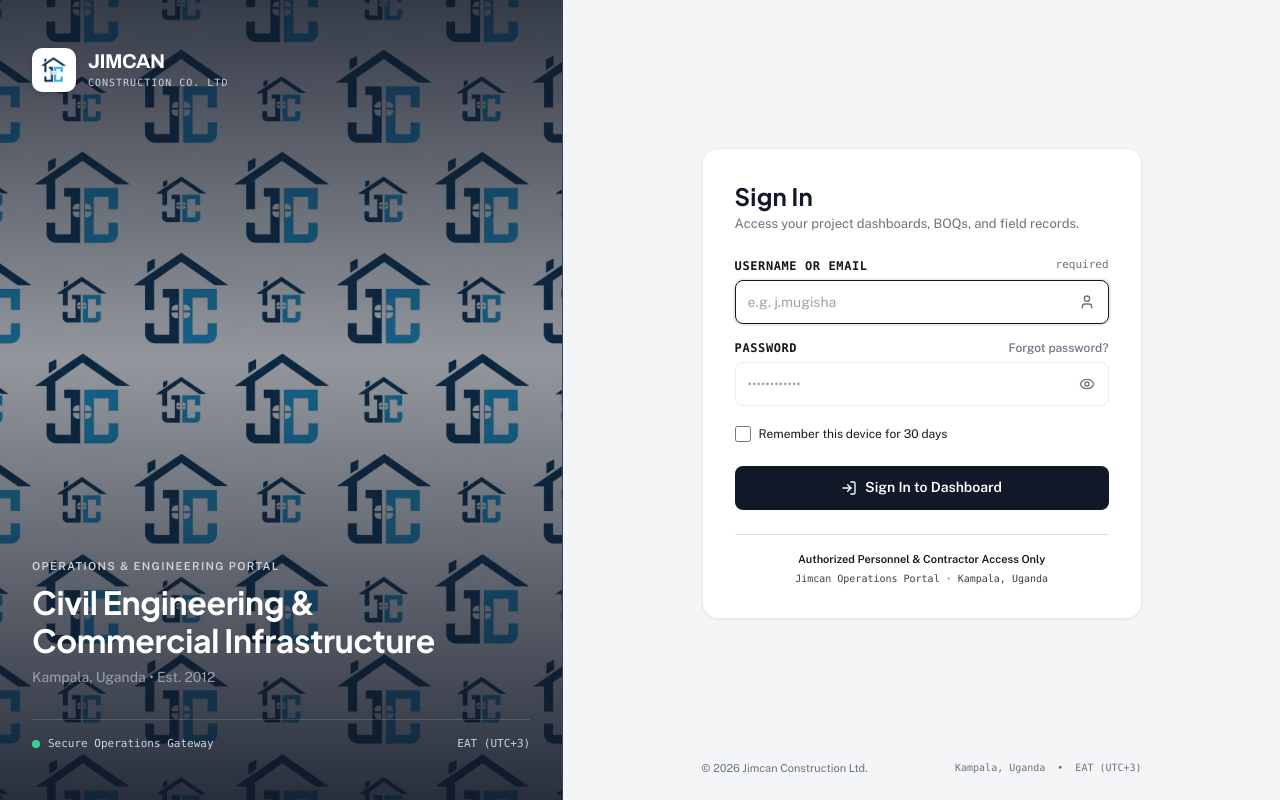
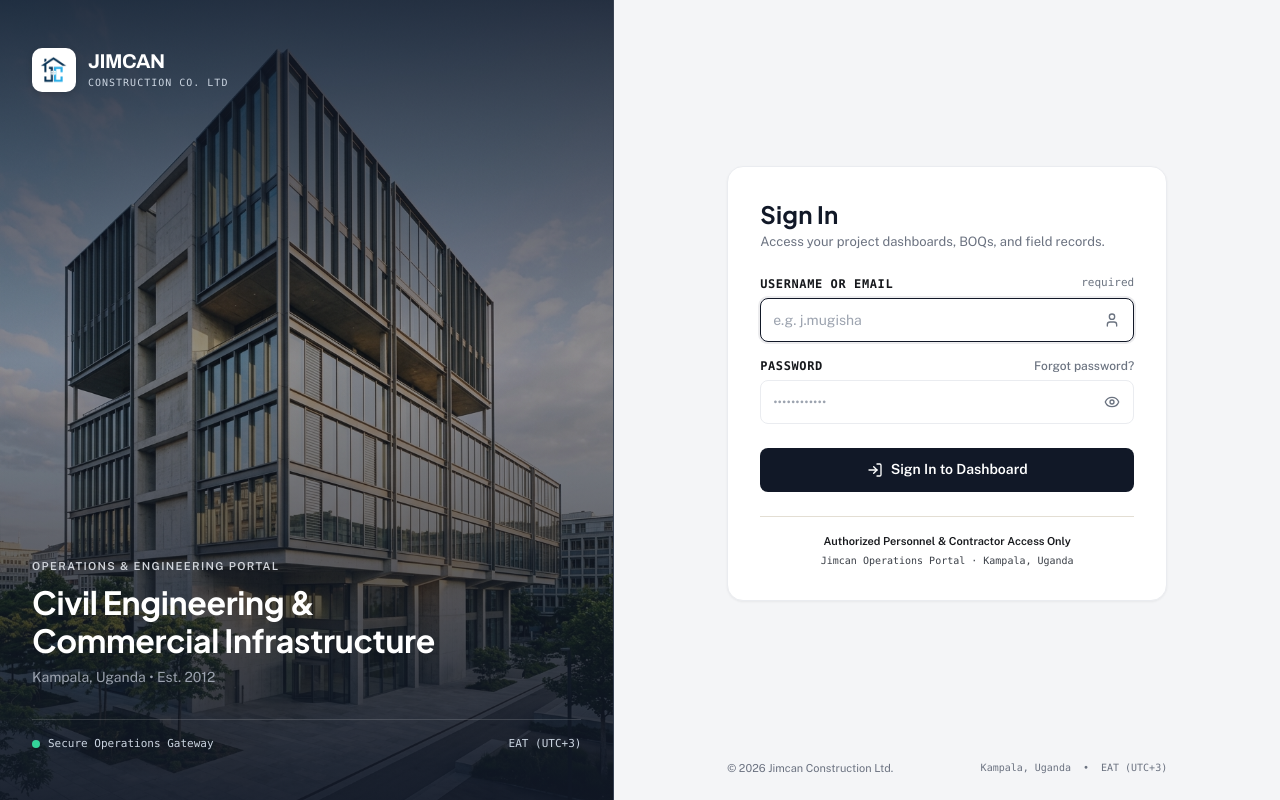
Before and after one commit to GeorgewilliamsUg/JimCan, a Django app: page / in a window 1280 px wide. Run offline with Django 5.2, Linux system fonts and the light colour scheme; parts of the project's set-up code (start-up, migrations or seed data) failed here and were passed over; some libraries are stand-ins or nearby versions.

Commit message:
fix(auth): polish login layout, restore architectural asset, untrack .env, and allow local loopback in runserver

```diff
--- a/jimcan/settings.py
+++ b/jimcan/settings.py
@@ -51,8 +51,10 @@ else:
         "Wildcard '*' is forbidden in production."
     )
 
-# When running tests or in development, ensure test client host is allowed
-if is_running_tests or DEBUG:
+is_running_runserver = 'runserver' in sys.argv
+
+# When running tests, development server, or with DEBUG=True, ensure local host is allowed
+if is_running_tests or DEBUG or is_running_runserver:
     for local_host in ['testserver', 'localhost', '127.0.0.1', '[::1]']:
         if local_host not in ALLOWED_HOSTS:
             ALLOWED_HOSTS.append(local_host)
--- a/static/css/redesign.css
+++ b/static/css/redesign.css
@@ -1032,7 +1032,7 @@
 .auth-brand-pane {
   display: none;
   position: relative;
-  width: 44%;
+  width: 48%;
   min-height: 100vh;
   background-color: var(--ink);
   background-image: url('../img/auth_bg.jpg');
--- a/templates/registration/login.html
+++ b/templates/registration/login.html
@@ -193,16 +193,6 @@
             </div>
           </div>
 
-          <!-- Remember Session Device Checkbox -->
-          <div class="pt-1 flex items-center">
-            <label class="flex items-center gap-2 cursor-pointer select-none">
-              <input type="checkbox"
-                     name="remember_me"
-                     id="id_remember_me"
-                     class="w-4 h-4 rounded text-charcoal focus:ring-charcoal border-line">
-              <span class="text-xs font-body text-charcoal">Remember this device for 30 days</span>
-            </label>
-          </div>
 
           <!-- Submit Button -->
           <div class="pt-2">
```
Also changed, not shown: static/img/auth_bg.jpg, 1 other file.
